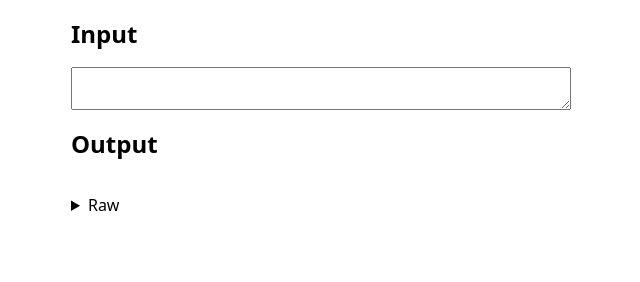
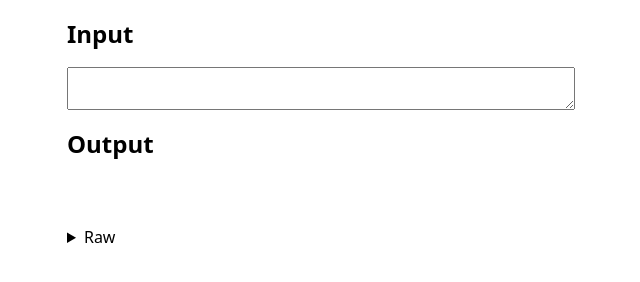
Before and after one commit to ilearnjs/ilearnjs.github.io, a plain HTML site: page index.html in a window 1280 px wide. Shown: the whole page, without its empty margins (319-959 px from the left). Drawn offline with Linux system fonts and the light colour scheme.

Commit message:
update styles

```diff
--- a/styles.css
+++ b/styles.css
@@ -1,6 +1,6 @@
 main {
   margin: auto;
-  padding: 0 20px;
+  padding: 0 1rem;
   max-width: 540px;
 }
 
@@ -10,12 +10,16 @@ section {
 }
 
 #output-card {
-  white-space: pre-line
+  white-space: pre-line;
 }
 
 #output-raw {
 }
 
+details {
+  margin-top: 2rem;
+}
+
 .entity {
   color: #0070f3;
 }
```
